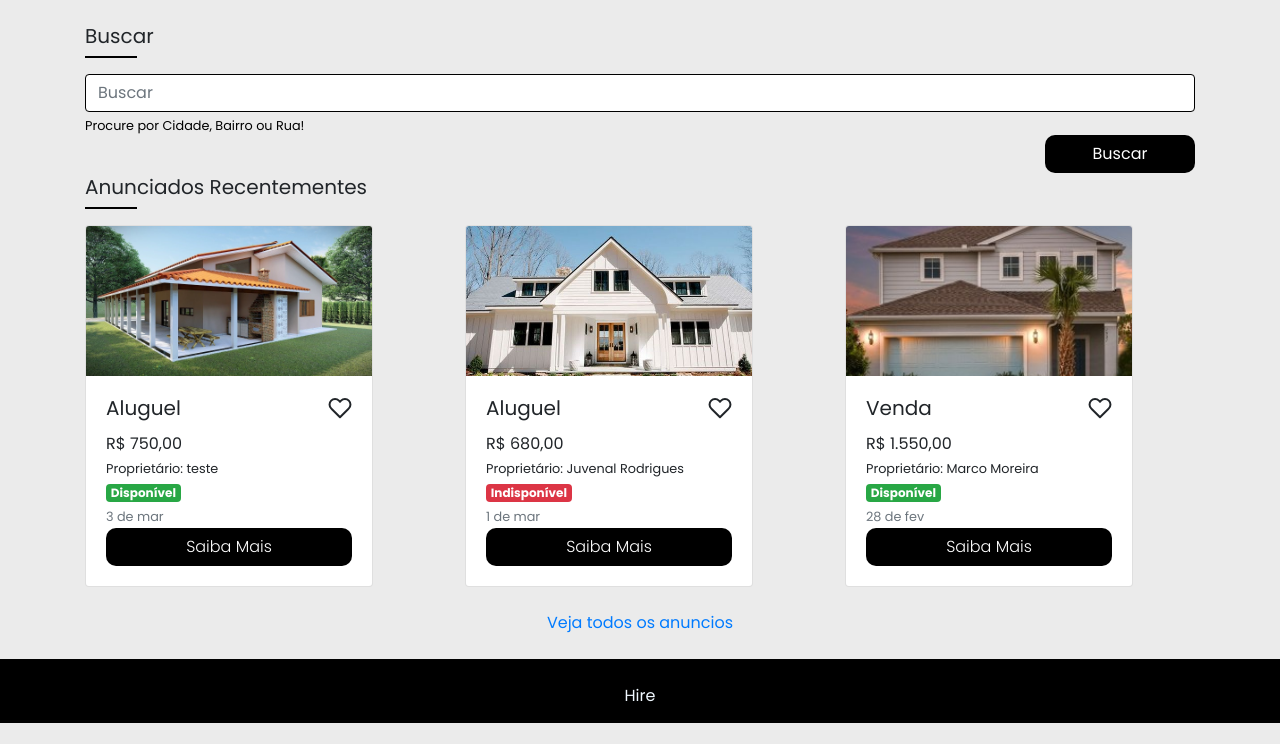
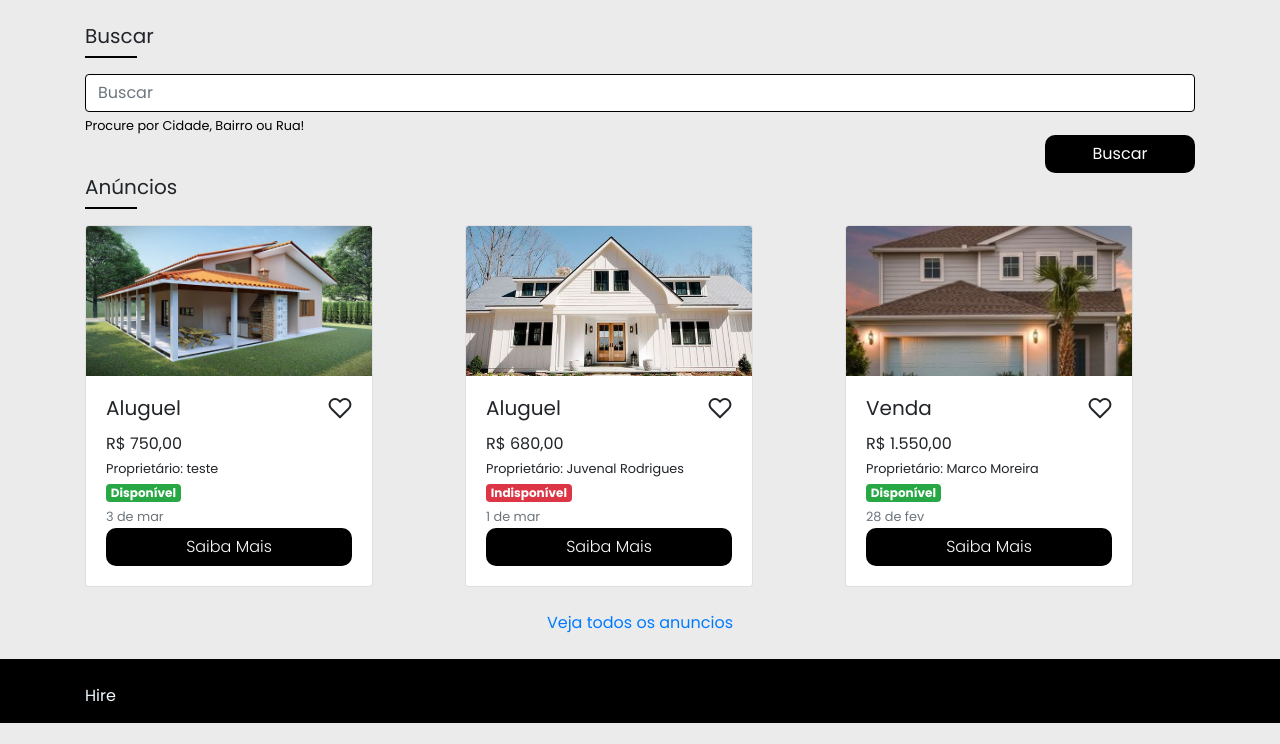
Before and after one commit to Darlan444/Hire, a PHP site: page /welcome.php in a window 1280 px wide. Shown: the part 56-800 px from the top of the page. Run offline with PHP 8.4, Linux system fonts and the light colour scheme; a user stored in the database is signed in; some libraries are stand-ins or nearby versions.

Commit message:
Att front

```diff
--- a/welcome.php
+++ b/welcome.php
@@ -41,7 +41,7 @@
 
 
         <br>
-        <h5>Anunciados Recentementes</h5>
+        <h5>Anúncios</h5>
         <hr class="linha">
 
         <div class="row" id="row_cards">
@@ -102,8 +102,8 @@
     </div>
 
     <footer>
-        <div class="container" style="padding-bottom: 0px; ">
-          <p style="color: aliceblue; text-align:center;">Hire</p>
+        <div class="container">
+          <p style="color: aliceblue;">Hire</p>
         </div>
     </footer>
 
```
